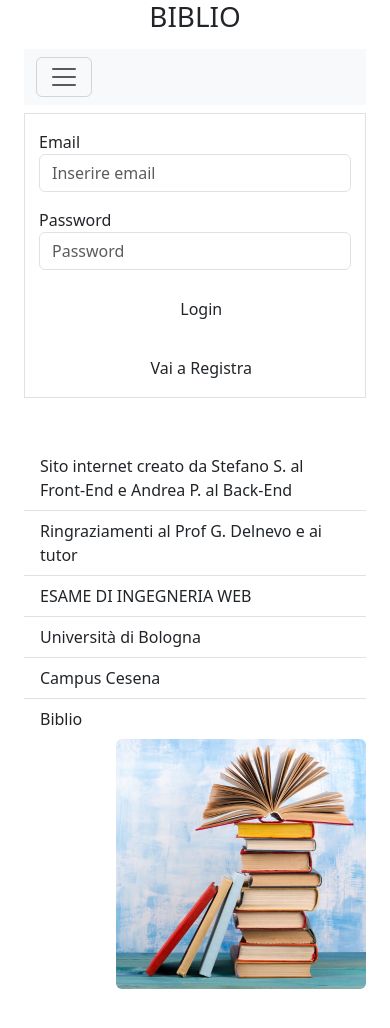
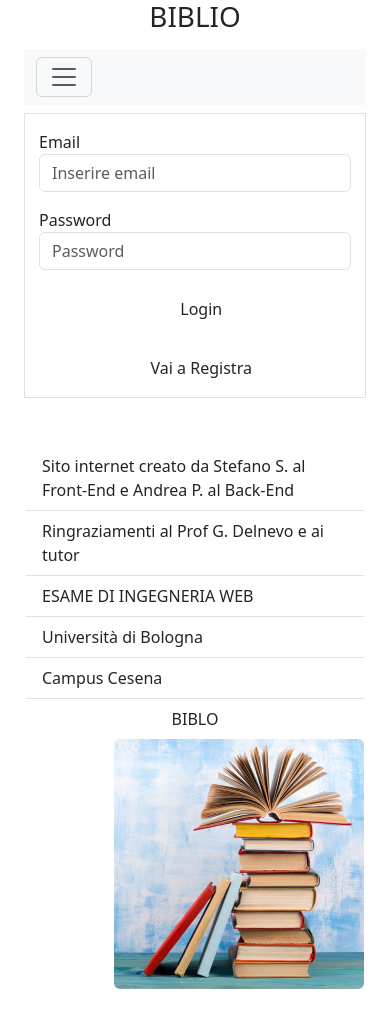
Before and after one commit to SantoSte2/ProgettoWeb2, a Vue app: page /Login in a window 390 px wide. Shown: the top 1028 px of the page. Built offline with nearby package versions, Linux system fonts and the light colour scheme.

Commit message:
solve dimension on breakpoint Username on ListPren,fix Footer comp

```diff
--- a/src/components/Footer.vue
+++ b/src/components/Footer.vue
@@ -1,6 +1,7 @@
 <template>
     <div class="container-fluid mt-5 mb-5">
-        <div class=" row">
+        <div class="container gx-1">
+            <div class="row mb-5">
                 <div class="col-sm-8">
                     <ul class="list-group list-group-flush">
                         <li class="list-group-item">Sito internet creato da Stefano S. al Front-End e Andrea P. al Back-End
@@ -9,7 +10,7 @@
                         <li class="list-group-item">ESAME DI INGEGNERIA WEB</li>
                         <li class="list-group-item">Università di Bologna</li>
                         <li class="list-group-item">Campus Cesena</li>
-                    <li class="list-group-item">Biblio</li>
+                        <li class="list-group-item text-center text-wrap">BIBLO</li>
                     </ul>
                 </div>
                 <div class="col-sm-4">
@@ -21,7 +22,7 @@
 
                 </div>
             </div>
-
+        </div>
     </div>
 </template>
 
@@ -32,4 +33,7 @@ import { ref, computed, onMounted } from 'vue';
 
 </script>
 
-<style lang="scss" scoped></style>
+<style>
+
+
+</style>
--- a/src/components/ListaPrenotazioni.vue
+++ b/src/components/ListaPrenotazioni.vue
@@ -47,16 +47,18 @@
                 :key="prenotazione.idPrenotazione"
               >
                 <div class="row">
-                  <div class="col-sm-3">Titolo: {{ prenotazione.Titolo || 'Non disponibile' }}</div>
-                  <div class="col-sm-3">Username: {{ prenotazione.username || 'Non disponibile' }}</div>
+                  <div class="col-sm-2">Titolo: {{ prenotazione.Titolo || 'Non disponibile' }}</div>
+                  <div class="col-md-3 text-break">Username: {{ prenotazione.username || 'Non disponibile' }}</div>
                   <div class="col-sm-2">Inizio: {{ formatDate(prenotazione.inizioPren) }}</div>
                   <div class="col-sm-2">Fine: {{ formatDate(prenotazione.finePren) }}</div>
                   <div class="d-grid gap-2 d-md-flex justify-content-sm-end">
+                    <!--<img src={{ prenotazione.immagine }} :alt='copertina '/>-->
                     <button
                       class="btn btn-primaryred me-md-2"
                       @click="annullaPrenotazione(prenotazione.idLibro, prenotazione.username)"
-                    >
-                      Restituisci
+
+                    >Restituisci
+
                     </button>
                   </div>
                 </div>
```
Lines whose indentation alone changed are shown as unchanged.
